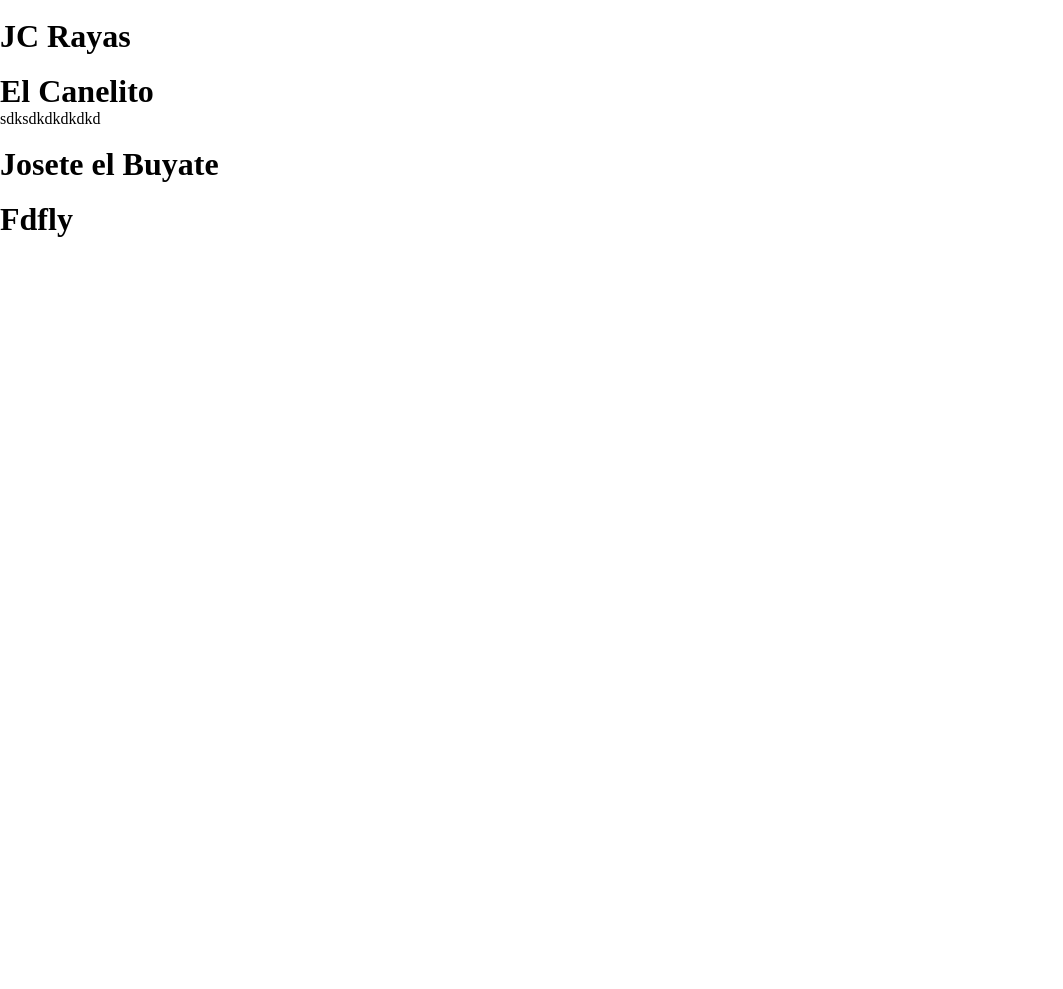
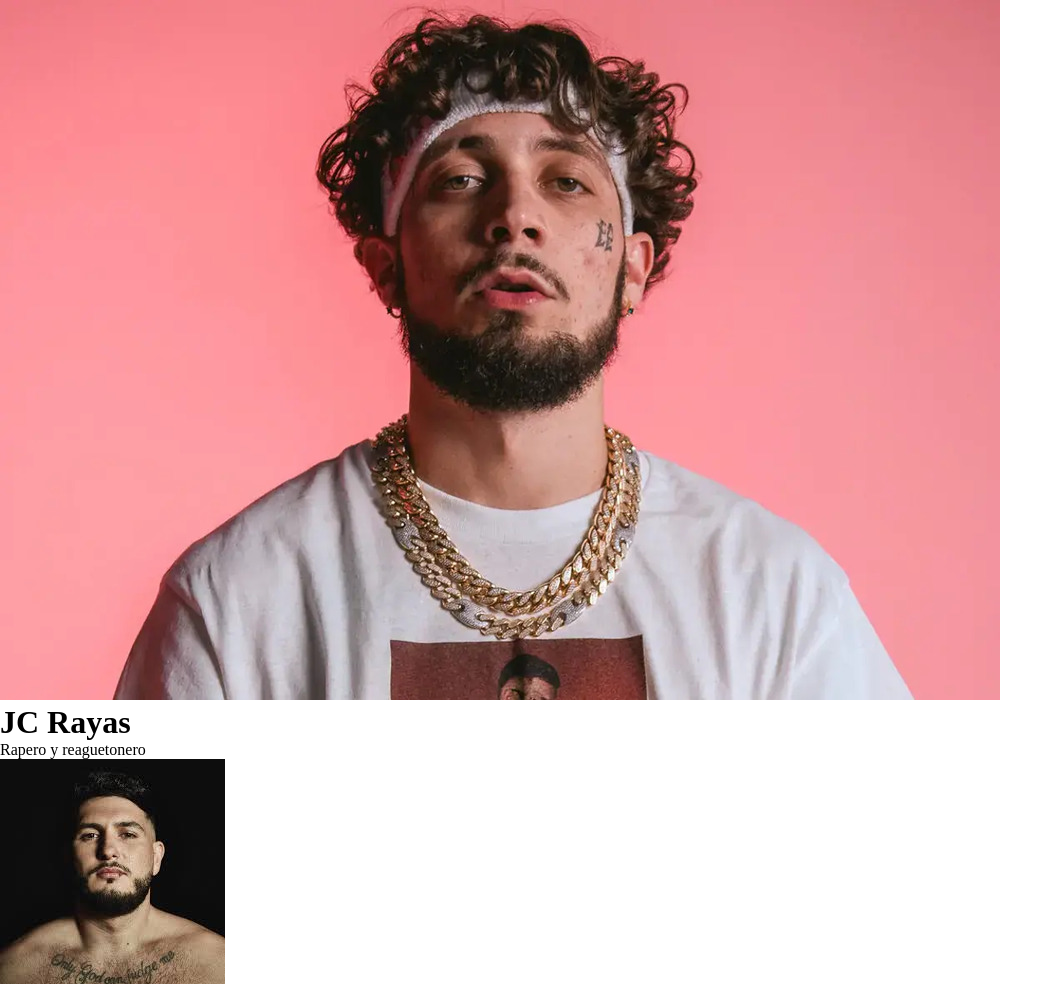
Before and after one commit to AdrianMartinFlores/Pagina-Eventos, a plain HTML site: page Fernando Baena/ArtistasInvitados.html in a window 1280 px wide. Shown: the top 989 px of the page, without its empty margins (0-1063 px from the left). Before the commit the page ends 800 px from the top, so only its background shows below. Drawn offline with Linux system fonts and the light colour scheme; files whose address does not match are found by name.

Commit message:
fotos y card act

```diff
--- a/Fernando Baena/ArtistasInvitados.html
+++ b/Fernando Baena/ArtistasInvitados.html
@@ -9,22 +9,24 @@
 <body>
     <main>
         <div class="artist-card">
-            <img src="" alt="">
+            <img class="jcreyes" src="images/CF0A575D-996E-896A-26789A9DFE701750.jpg" alt="jc reyes">
             <h1>JC Rayas</h1>
-            <p class="description"></p>
+            <p class="description"> Rapero y reaguetonero </p>
         </div>
         <div class="artist-card">
-            <img src="" alt="">
-            <h1>El Canelito</h1>
-            <p>sdksdkdkdkdkd</p>
+            <img class="omarmontes" src="images/descarga.jpg" alt="">
+            <h1>Omar Montaña </h1>
+            <p class="description">Cantante y Rapero</p>
         </div>
         <div class="artist-card">
-            <img src="" alt="">
-            <h1>Josete el Buyate</h1>
+            <img class="ctangana" src="images/104.webp" alt="">
+            <h1>S Tangita</h1>
+            <p class="description">Cantante y Rapero</p>
         </div>
         <div class="artist-card">
-            <img src="" alt="">
-            <h1>Fdfly</h1>
+            <img class="kaseo" src="images/descarga2.jpg" alt="">
+            <h1>Kasi O</h1>
+            <p class="description">Rapero</p>
         </div>
     </main>
     <script src="Fernando Baena/script.js"></script>
```
Also changed, not shown: Fernando Baena/images/104.webp (added), Fernando Baena/images/CF0A575D-996E-896A-26789A9DFE701750.jpg (added), Fernando Baena/images/descarga.jpg (added), Fernando Baena/images/descarga2.jpg (added).
